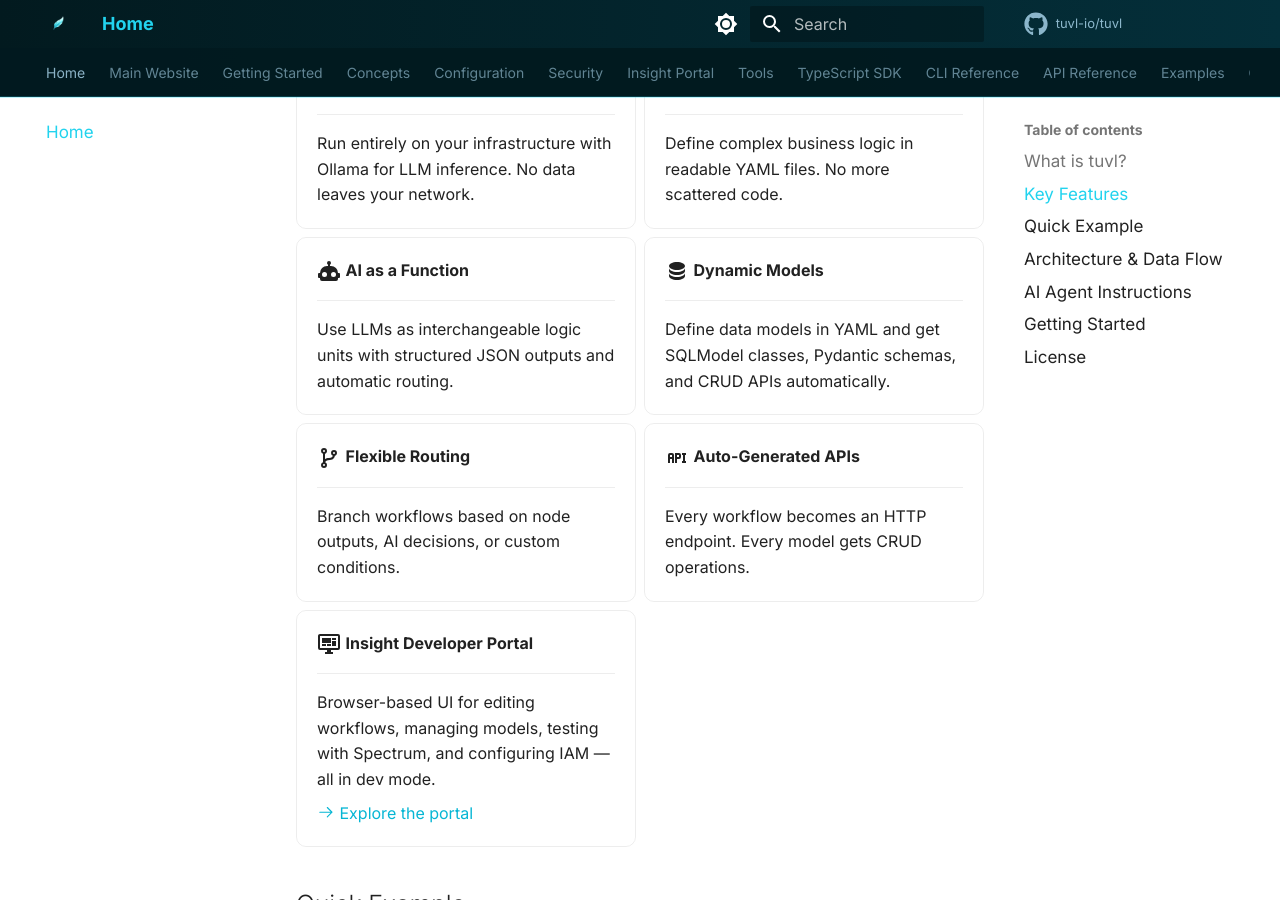
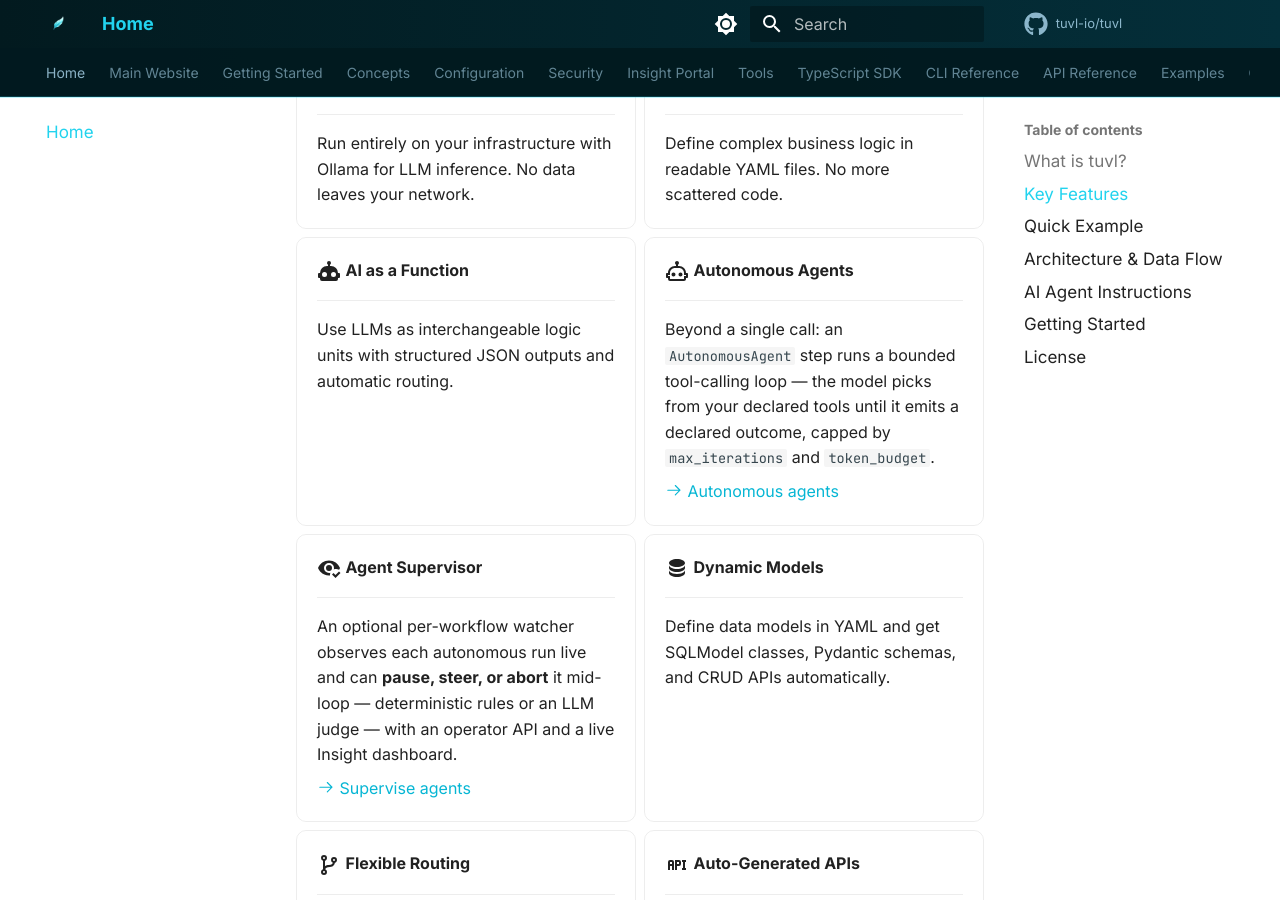
Before and after one commit to tuvl-io/docs, an MkDocs documentation site: the page built from docs/index.md, in a window 1280 px wide and 900 px high, scrolled down 1206 px. Built offline with MkDocs 1.6.1 and Material for MkDocs 9.7.7, drawn with Linux system fonts in a browser that asks for light colours; comment, search, counter and statistics services are not loaded; the version menu is left out.

Commit message:
docs(home): surface Autonomous Agents + Agent Supervisor in Key Features
The home-page feature list predated the 2026.2.x agentic features.

- Add 'Autonomous Agents' and 'Agent Supervisor' cards to the Key
  Features grid, linking to the existing reference sections.
- Add the AutonomousAgent tool-loop and the off-spine Supervisor watcher
  to the architecture diagram.
- Bump the beta banner 2026.2.4 -> 2026.2.5.

```diff
--- a/docs/index.md
+++ b/docs/index.md
@@ -63,6 +63,22 @@ spec:
     ---
 
     Use LLMs as interchangeable logic units with structured JSON outputs and automatic routing.
+
+-   :material-robot-outline:{ .lg .middle } **Autonomous Agents**
+
+    ---
+
+    Beyond a single call: an `AutonomousAgent` step runs a bounded tool-calling loop — the model picks from your declared tools until it emits a declared outcome, capped by `max_iterations` and `token_budget`.
+
+    [:octicons-arrow-right-24: Autonomous agents](concepts/workflows.md#autonomous-agent-steps)
+
+-   :material-eye-check:{ .lg .middle } **Agent Supervisor**
+
+    ---
+
+    An optional per-workflow watcher observes each autonomous run live and can **pause, steer, or abort** it mid-loop — deterministic rules or an LLM judge — with an operator API and a live Insight dashboard.
+
+    [:octicons-arrow-right-24: Supervise agents](configuration/agents.md#supervising-an-autonomous-agent)
 
 -   :material-database:{ .lg .middle } **Dynamic Models**
 
@@ -144,6 +160,9 @@ flowchart TD
         Engine -->|ModelOp| UoW
         UoW -->|SQLModel Object Mapper| PG[(PostgreSQL)]
         Engine -->|Agent| LLM[LiteLLM Any Provider]
+        Engine -->|AutonomousAgent| Loop[Bounded Tool-Calling Loop]
+        Loop -->|LLM + declared tools| LLM
+        Sup[Agent Supervisor<br>pause · steer · abort] -.watches.-> Loop
         Engine -->|DataSearch| RAG[(pgvector RAG)]
         Engine -->|Functional| Nodes[Custom Python Nodes]
         Engine -->|MCP| MCP[MCP Tools]
```
Also changed, not shown: other parts of docs/index.md (+1 -1 lines).
